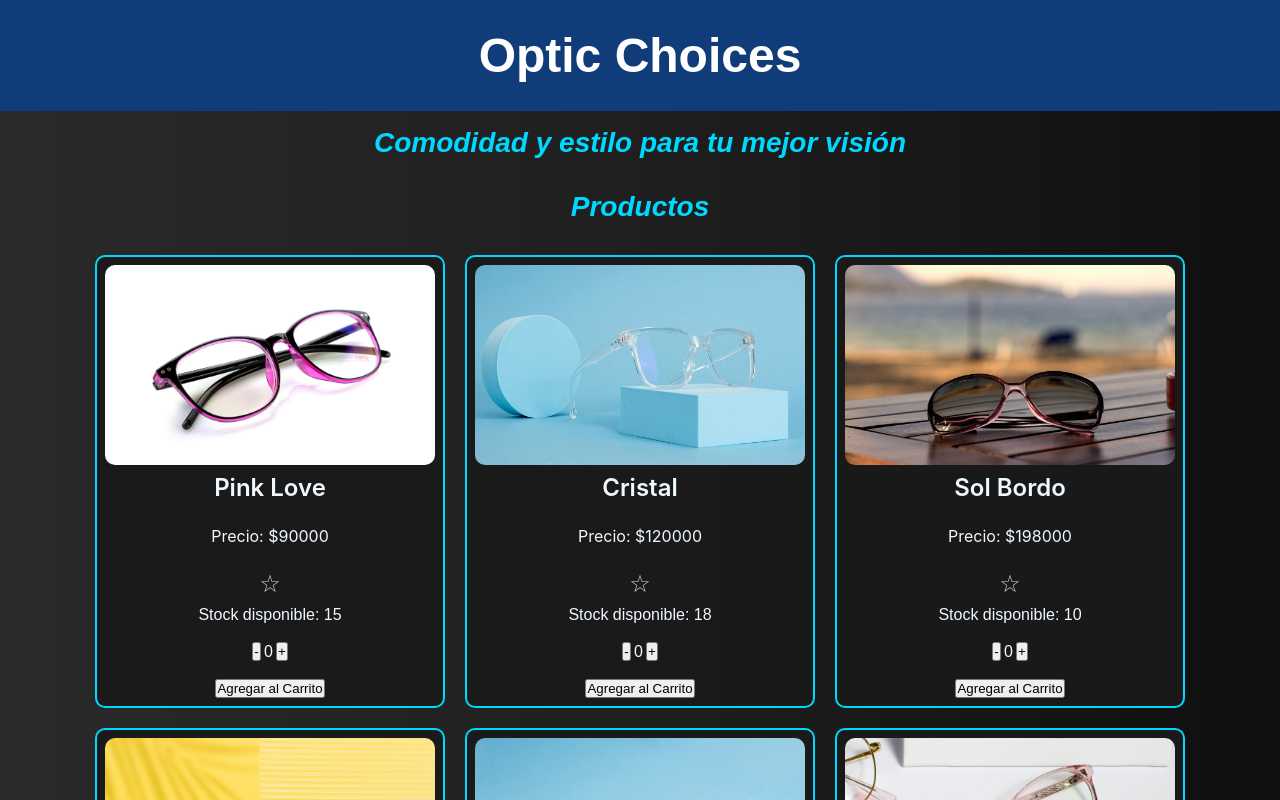
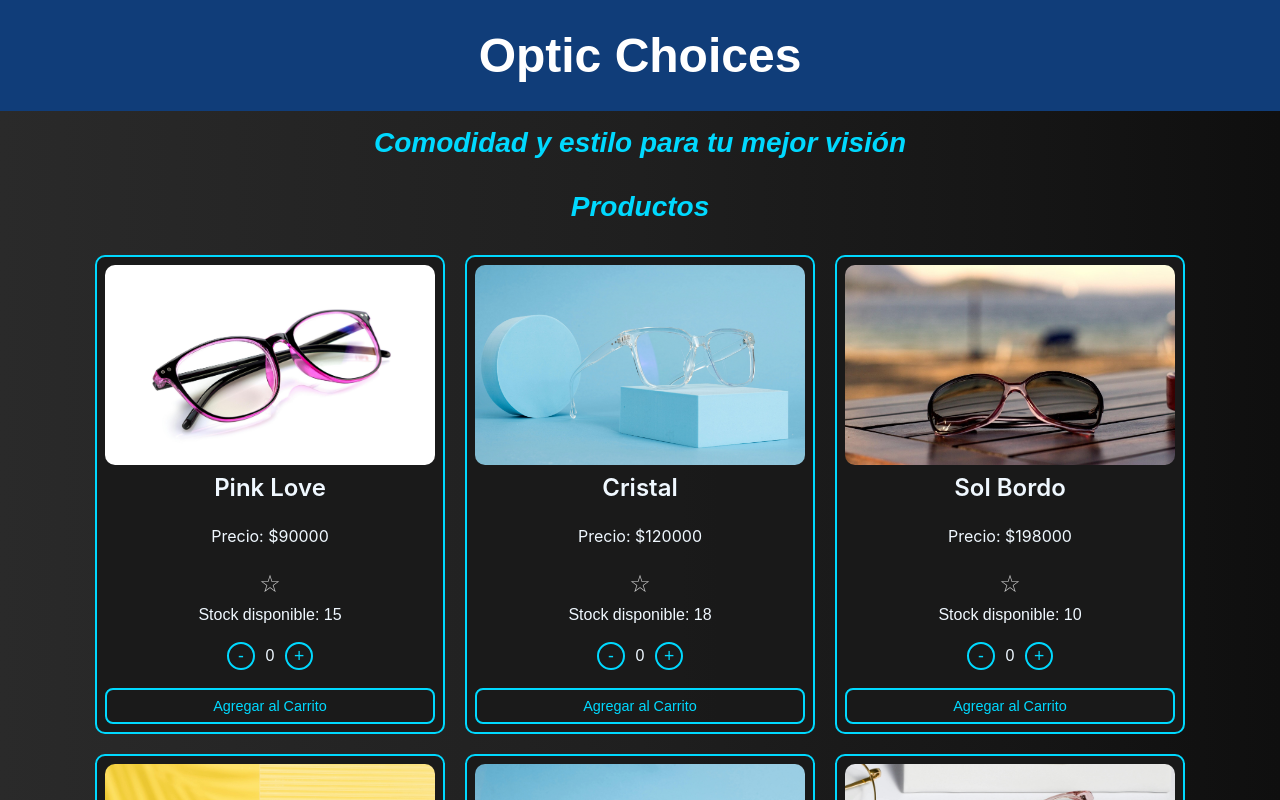
Before and after one commit to flortoledo85/app-TalentoTech, a React (Vite) app: page / in a window 1280 px wide. Shown: the top 800 px of the page. Built offline with nearby package versions, Linux system fonts and the light colour scheme.

Commit message:
agregue efectos en botones y en estrella de favoritos

```diff
--- a/src/components/Item/Item.jsx
+++ b/src/components/Item/Item.jsx
@@ -37,7 +37,7 @@ export function Item({ id, image, name, price, stock }) {
                 <p>{counter}</p>
                 <button onClick={increment}>+</button>
             </div>
-            <button onClick={CompraClick}>Agregar al Carrito</button>
+            <button onClick={CompraClick} className={styles.addToCart}>Agregar al Carrito</button>
         </div>
     );
 }
--- a/src/components/Item/Item.module.css
+++ b/src/components/Item/Item.module.css
@@ -60,8 +60,14 @@
   font-size: 24px;
   cursor: pointer;
   color:  var(--color-star);
-  transition: color 0.2s ease;
+  transition: transform 0.2s, filter 0.2s;
 }
+
+.star:hover{
+  transform: scale(1.3);
+  filter: drop-shadow(0 0 6px #FFD700);
+}
+
 
 .counter{
     display: flex;
@@ -70,3 +76,46 @@
     margin: 10px 10px;
     gap: 0.2rem;
 }
+
+.counter button {
+  width: 28px;
+  height: 28px;
+  border: 2px solid #00d9ff;
+  background: transparent;
+  color: #00d9ff;
+  border-radius: 50%;
+  font-size: 1.1rem;
+  cursor: pointer;
+  transition: 0.2s;
+  display: flex;
+  align-items: center;
+  justify-content: center;
+}
+
+.counter button:hover {
+  background: #00d9ff;
+  color: #0f0f0f;
+}
+
+.counter p {
+  min-width: 24px;
+  text-align: center;
+  font-size: 1rem;
+}
+
+.addToCart {
+  width: 100%;
+  padding: 0.5rem;
+  background: transparent;
+  border: 2px solid #00d9ff;
+  color: #00d9ff;
+  border-radius: 8px;
+  font-size: 0.9rem;
+  cursor: pointer;
+  transition: 0.2s;
+}
+
+.addToCart:hover {
+  background: #00d9ff;
+  color: #0f0f0f;
+}
```
